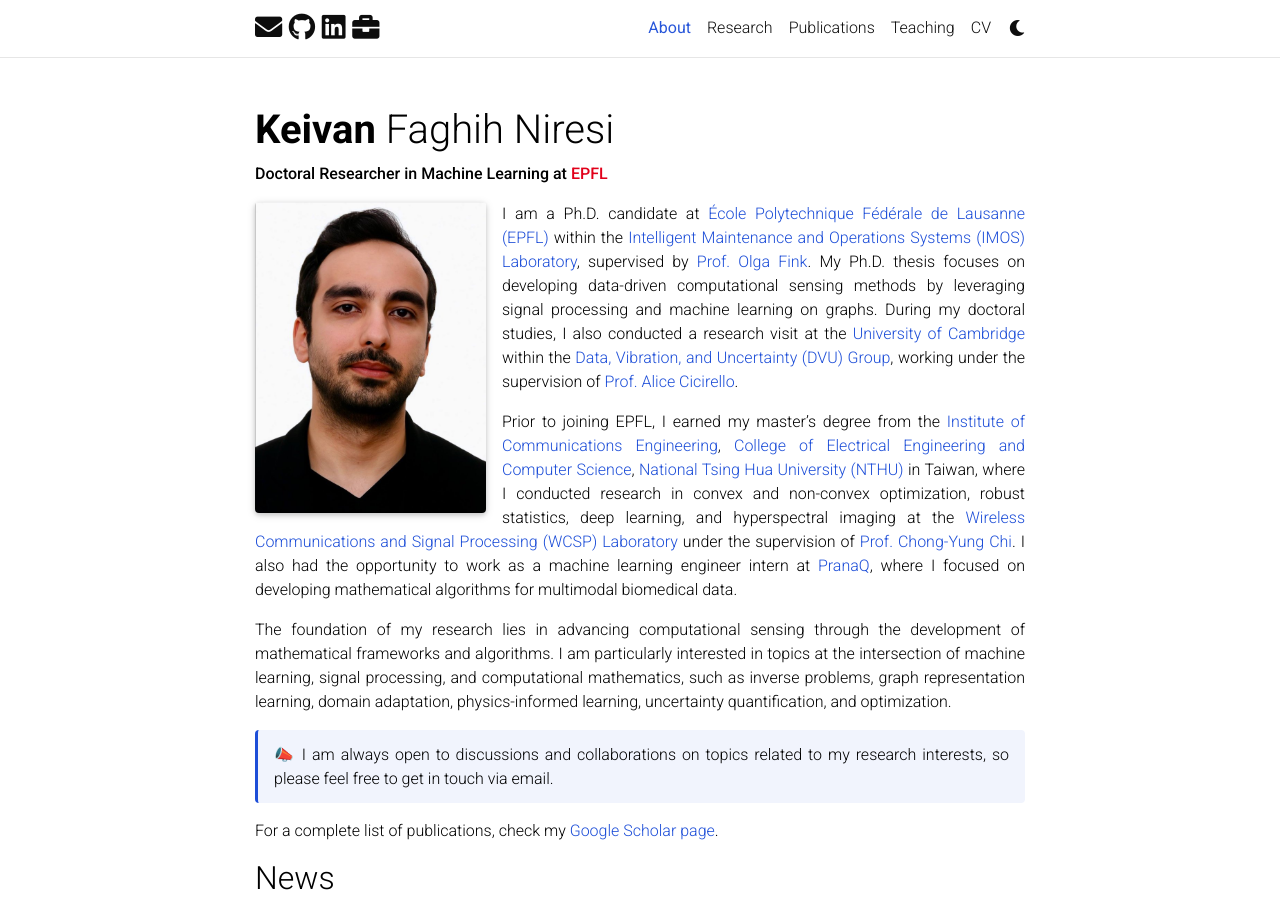
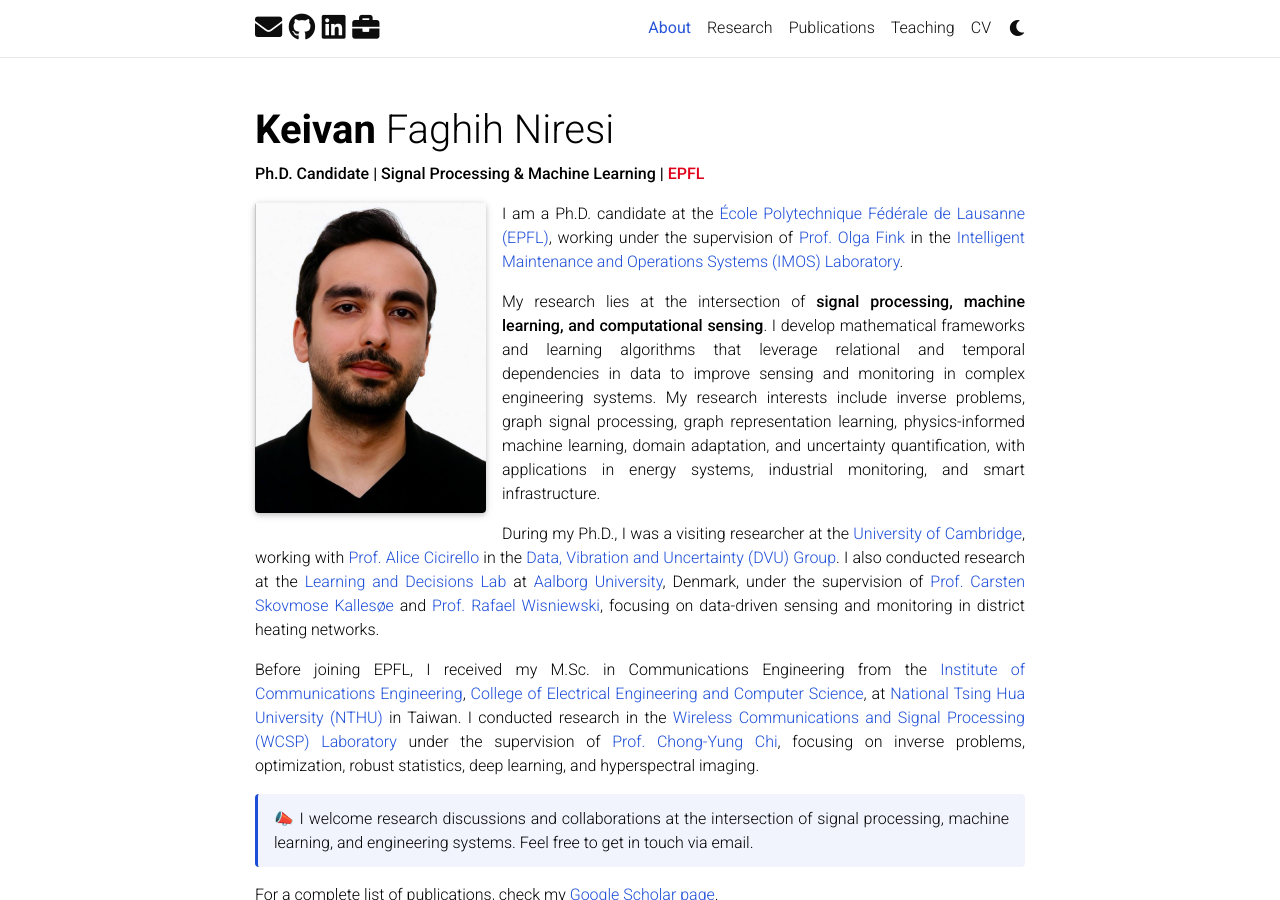
Before and after one commit to Keiv4n/keiv4n.github.io, a Jekyll site: the page built from _pages/about.md, in a window 1280 px wide and 900 px high. Built offline with Jekyll 4.4.1, drawn with Linux system fonts in a browser that asks for light colours; full-size pictures stand in for the smaller copies a plugin makes; comment, search, counter and statistics services are not loaded; a style sheet for code colours, icons or effects is not loaded.

Commit message:
Refresh homepage bio, affiliations, and research focus

```diff
--- a/_pages/about.md
+++ b/_pages/about.md
@@ -2,7 +2,7 @@
 layout: about
 title: About
 permalink: /
-subtitle: Doctoral Researcher in Machine Learning at <a href="https://www.epfl.ch/en/" style="color:#E1001A;">EPFL</a>
+subtitle: Ph.D. Candidate | Signal Processing & Machine Learning | <a href="https://www.epfl.ch/en/" style="color:#E1001A;">EPFL</a>
 #Do not go gentle into that good night
 #<a href='#'>Affiliations</a>. Address. Contacts. Moto. Etc.
 
@@ -20,13 +20,14 @@ social: false  # includes social icons at the bottom of the page
 ---
 
 
-I am a Ph.D. candidate at  <a href='https://www.epfl.ch/en/'>École Polytechnique Fédérale de Lausanne (EPFL)</a> within the [Intelligent Maintenance and Operations Systems (IMOS) Laboratory](https://www.epfl.ch/labs/imos/), supervised by [Prof. Olga Fink](https://people.epfl.ch/olga.fink?lang=en). My Ph.D. thesis focuses on developing data-driven computational sensing methods by leveraging signal processing and machine learning on graphs. During my doctoral studies, I also conducted a research visit at the [University of Cambridge](https://www.cam.ac.uk/) within the [Data, Vibration, and Uncertainty (DVU) Group](https://sites.google.com/view/dvugroup/home), working under the supervision of [Prof. Alice Cicirello](https://www.eng.cam.ac.uk/profiles/ac685).
+I am a Ph.D. candidate at the [École Polytechnique Fédérale de Lausanne (EPFL)](https://www.epfl.ch/), working under the supervision of [Prof. Olga Fink](https://people.epfl.ch/olga.fink?lang=en) in the [Intelligent Maintenance and Operations Systems (IMOS) Laboratory](https://imos.epfl.ch/).
 
-Prior to joining EPFL, I earned my master's degree from the [Institute of Communications Engineering](http://www.com.nthu.edu.tw/index.php?Lang=en), [College of Electrical Engineering and Computer Science](https://eecs-en.site.nthu.edu.tw/), [National Tsing Hua University (NTHU)](https://nthu-en.site.nthu.edu.tw/) in Taiwan, where I conducted research in convex and non-convex optimization, robust statistics, deep learning, and hyperspectral imaging at the [Wireless Communications and Signal Processing (WCSP) Laboratory](https://www.ee.nthu.edu.tw/cychi/) under the supervision of [Prof. Chong-Yung Chi](https://scholar.google.com.tw/citations?user=QzDAeT8AAAAJ&hl=en). I also had the opportunity to work as a machine learning engineer intern at [PranaQ](https://pranaq.com/), where I focused on developing mathematical algorithms for multimodal biomedical data.
+My research lies at the intersection of **signal processing, machine learning, and computational sensing**. I develop mathematical frameworks and learning algorithms that leverage relational and temporal dependencies in data to improve sensing and monitoring in complex engineering systems. My research interests include inverse problems, graph signal processing, graph representation learning, physics-informed machine learning, domain adaptation, and uncertainty quantification, with applications in energy systems, industrial monitoring, and smart infrastructure.
 
+During my Ph.D., I was a visiting researcher at the [University of Cambridge](https://www.cam.ac.uk/), working with [Prof. Alice Cicirello](https://www.eng.cam.ac.uk/profiles/ac685) in the [Data, Vibration and Uncertainty (DVU) Group](https://sites.google.com/view/dvugroup/home). I also conducted research at the [Learning and Decisions Lab](https://www.learning-decision.dk/) at [Aalborg University](https://www.aau.dk/), Denmark, under the supervision of [Prof. Carsten Skovmose Kallesøe](https://vbn.aau.dk/en/persons/carsten-skovmose-kalles%C3%B8e/) and [Prof. Rafael Wisniewski](https://vbn.aau.dk/en/persons/raf/), focusing on data-driven sensing and monitoring in district heating networks.
 
-The foundation of my research lies in advancing computational sensing through the development of mathematical frameworks and algorithms. I am particularly interested in topics at the intersection of machine learning, signal processing, and computational mathematics, such as inverse problems, graph representation learning, domain adaptation, physics-informed learning, uncertainty quantification, and optimization.
+Before joining EPFL, I received my M.Sc. in Communications Engineering from the [Institute of Communications Engineering](https://www.com.nthu.edu.tw/), [College of Electrical Engineering and Computer Science](https://eecs-en.site.nthu.edu.tw/), at [National Tsing Hua University (NTHU)](https://nthu-en.site.nthu.edu.tw/) in Taiwan. I conducted research in the [Wireless Communications and Signal Processing (WCSP) Laboratory](https://www.ee.nthu.edu.tw/cychi/) under the supervision of [Prof. Chong-Yung Chi](https://scholar.google.com.tw/citations?user=QzDAeT8AAAAJ&hl=en), focusing on inverse problems, optimization, robust statistics, deep learning, and hyperspectral imaging.
 
-> 📣 I am always open to discussions and collaborations on topics related to my research interests, so please feel free to get in touch via email.
+> 📣 I welcome research discussions and collaborations at the intersection of signal processing, machine learning, and engineering systems. Feel free to get in touch via email.
 
 For a complete list of publications, check my [Google Scholar page](https://scholar.google.com/citations?hl=en&user=3qQfrzwAAAAJ).
```
